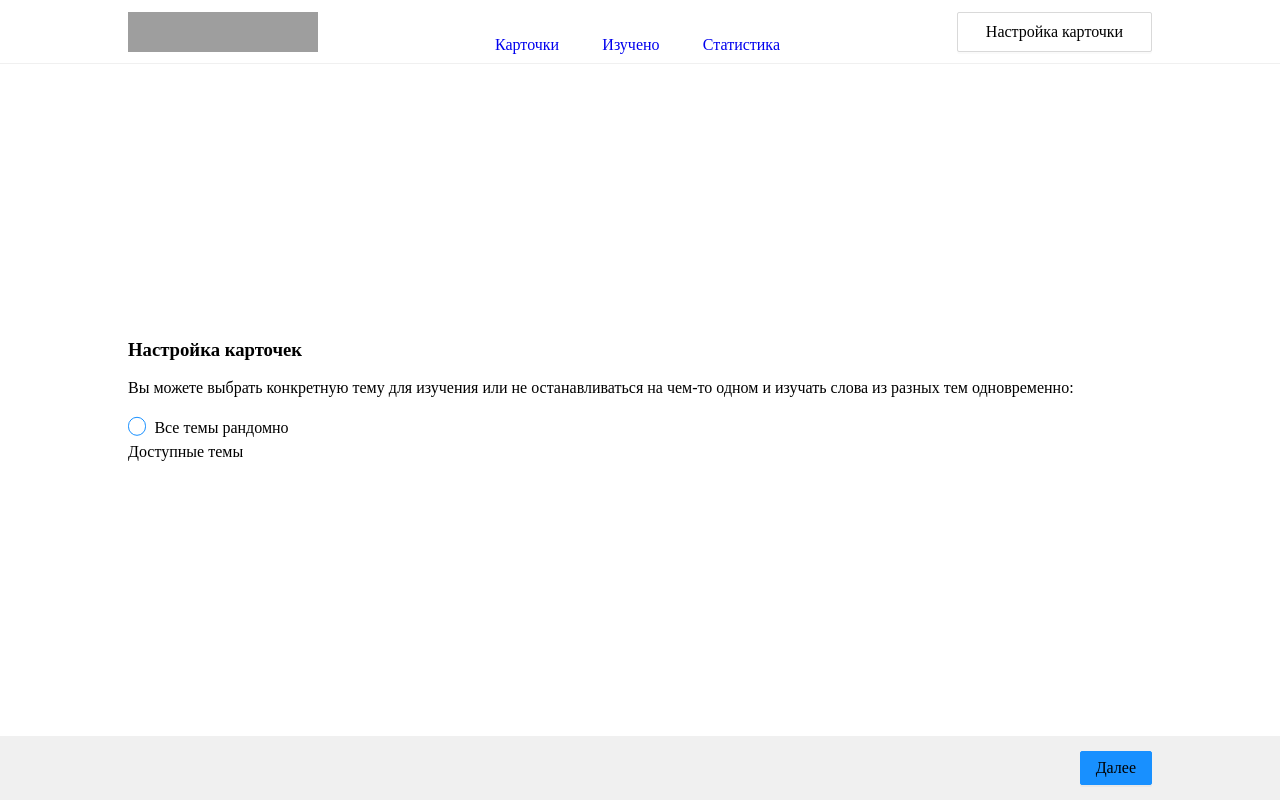
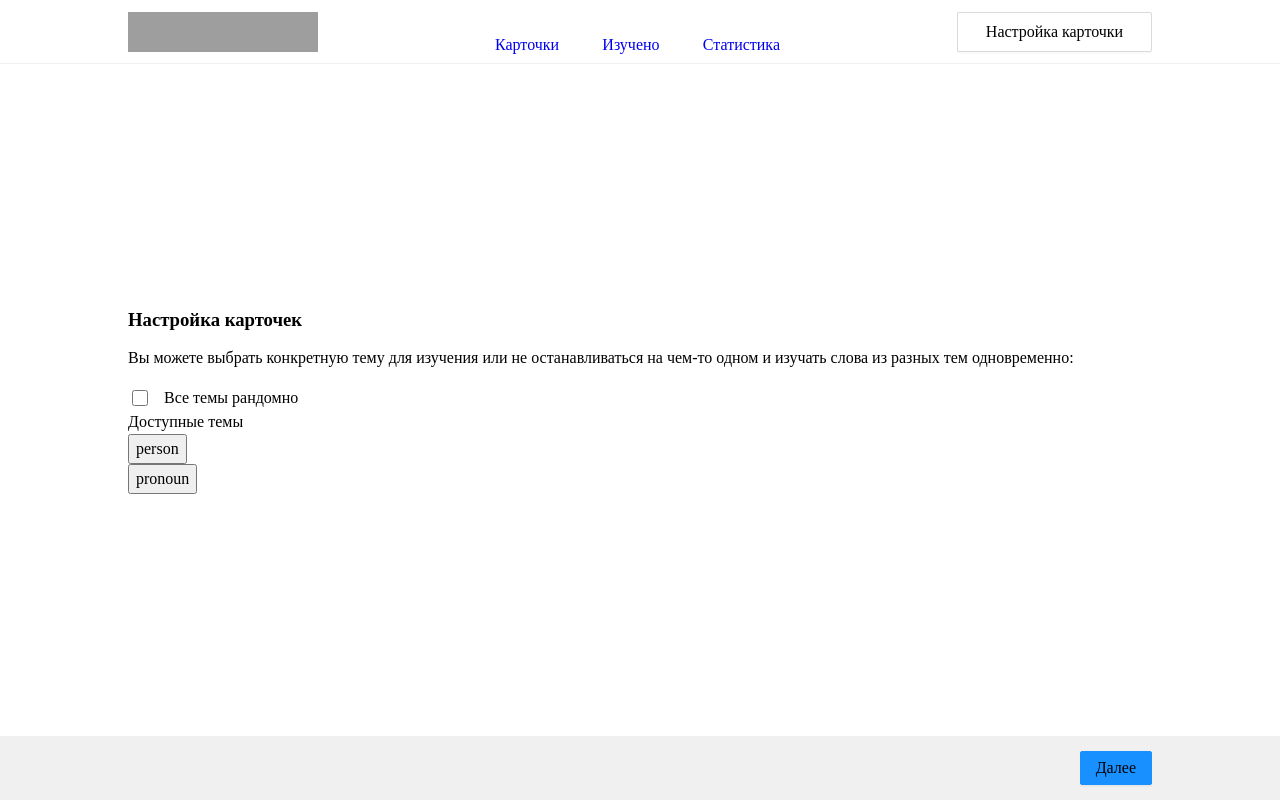
Before and after one commit to Igogoblin/LingvaFlip, a React (Vite) app: page /lingvaflip/settings in a window 1280 px wide. Built offline with nearby package versions, Linux system fonts and the light colour scheme; grey boxes are pictures that could not be loaded.

Commit message:
refactor: settings file

```diff
--- a/src/App.jsx
+++ b/src/App.jsx
@@ -32,6 +32,7 @@ function App() {
           ></Route>
           <Route
             path="/lingvaflip/settings"
+            // exact={true.toString()}
             element={<SettingCards></SettingCards>}
           ></Route>
           <Route path="*" element={<NotFound></NotFound>}></Route>
--- a/src/components/card/card.module.css
+++ b/src/components/card/card.module.css
@@ -58,6 +58,7 @@
   background: var(--Volcano-5);
   border: 0px;
   border-radius: 2px;
+  color: #ffffff;
 }
 .button_dont {
   width: 83px;
@@ -65,4 +66,5 @@
   background: var(--Primary-6);
   border: 0px;
   border-radius: 2px;
+  color: #ffffff;
 }
--- a/src/index.css
+++ b/src/index.css
@@ -38,6 +38,7 @@ body {
   line-height: 1.5;
   font-size: 16px;
   font-weight: 400;
+  /* background: #d9d9d9; */
 }
 
 /* Удаляем стандартную стилизацию для всех ul и il, у которых есть атрибут class*/
--- a/src/pages/setting/SettingCards.jsx
+++ b/src/pages/setting/SettingCards.jsx
@@ -1,6 +1,28 @@
 import s from "./settingsCard.module.css";
+import { useDispatch, useSelector } from "react-redux";
+import { toggleCheckedRandom } from "../../store/cardSlice";
+import SettingsThema from "./SettingsThema";
 
 function SettingCards() {
+  const dispatch = useDispatch();
+  const words = useSelector((state) => state.cards.words);
+  // isChecked = useSelector();
+  // const storedCheckboxState = JSON.parse(localStorage.getItem('checkboxState'));
+  //   if (storedCheckboxState !== null) {
+  //     dispatch(toggleCheckbox()); // Может потребоваться обновить хранилище Redux
+  //   }
+  // }, [dispatch]);
+
+  const handleCheckboxChange = () => {
+    dispatch(toggleCheckedRandom());
+    // localStorage.setItem("checkboxState", JSON.stringify(!isChecked));
+  };
+  let count = [];
+
+  words.forEach((element) => {
+    if (element.subject != count[count.length - 1]) count.push(element.subject);
+  });
+  console.log(count);
   return (
     <section className={s.section_setting}>
       <div className={s.wrapper_setting}>
@@ -10,10 +32,28 @@ function SettingCards() {
           на чем-то одном и изучать слова из разных тем одновременно:
         </p>
         <form className={s.check_area}>
-          <input type="checkbox" className={s.checkRandom}></input>{" "}
+          <input
+            type="checkbox"
+            className={s.checkRandom}
+            onChange={handleCheckboxChange}
+            // checked={isChecked}
+          ></input>{" "}
           <span>Все темы рандомно</span>
         </form>
         <div>Доступные темы</div>
+        <>
+          {count.map((el, index) => (
+            <SettingsThema
+              key={index}
+              thema={el}
+              option={count}
+            ></SettingsThema>
+          ))}
+        </>
+        {/* {count.map((el, index) => (
+
+          // <SettingsThema key={index} thema={el} ontion={count}></SettingsThema>
+        ))} */}
       </div>
     </section>
   );
--- /dev/null
+++ b/src/pages/setting/SettingsThema.jsx
@@ -0,0 +1,42 @@
+// import s from "./settingsCard.module";
+// import { useSelector } from "react-redux";
+// import { useState } from "react";
+
+const SettingsThema = (prop) => {
+  // let words = useSelector((state) => state.cards.words);
+  // console.log(words);
+
+  // const [isOpen, setIsOpen] = useState(false);
+
+  // const toggleDropdown = () => {
+  //   setIsOpen(!isOpen);
+  // };
+
+  // const handleOptionClick = () => {
+  //   setIsOpen(false);
+  // };
+
+  return (
+    <div>
+      <div>
+        <button
+        // onClick={toggleDropdown}
+        >
+          {prop.thema}
+        </button>
+      </div>
+      {/* {isOpen && (
+        <ul>
+          {words.map((word) => (
+            <li
+              key={word.id}
+              onClick={() => handleOptionClick(prop.option)}
+            ></li>
+          ))}
+        </ul>
+      )} */}
+    </div>
+  );
+};
+
+export default SettingsThema;
--- a/src/pages/setting/settingsCard.module.css
+++ b/src/pages/setting/settingsCard.module.css
@@ -11,7 +11,7 @@
   align-items: center;
 }
 
-.checkRandom {
+/* .checkRandom {
   appearance: none;
   background-color: #fff;
   margin: 0;
@@ -40,8 +40,30 @@
 }
 .checkRandom:checked::before {
   transform: scale(1);
+} */
+
+.checkRandom {
+  width: 16px;
+  height: 16px;
+  border: 2px solid #007bff; /* Синий цвет */
+  border-radius: 50%;
+  outline: none;
+  cursor: pointer;
+  margin-right: 8px;
 }
-
+.checkRandom:focus {
+  box-shadow: 0 0 4px #007bff;
+}
+.checkrandom:checked {
+  background-color: #007bff;
+}
+.checkRandom::before {
+  content: "";
+  display: block;
+  width: 0;
+  height: 0;
+  visibility: hidden;
+}
 .settings_text {
   margin: 11px 0 16px 0;
 }
--- a/src/store/cardSlice.js
+++ b/src/store/cardSlice.js
@@ -37,7 +37,7 @@ const cardSlice = createSlice({
       const studAll = state.words.find((word) => word.id === action.payload);
       stud.study = true;
       studAll.study = true;
-      console.log(stud);
+      // console.log(stud);
       // state.studied.set(stud.subject, stud);
     },
     takeCard(state) {
@@ -67,6 +67,9 @@ const cardSlice = createSlice({
         }
       });
     },
+    toggleCheckedRandom(state) {
+      state.random = !state.random;
+    },
 
     // studiedCards(state,action){}
 
@@ -86,5 +89,6 @@ export const {
   changeNow,
   resetAllCards,
   resetThema,
+  toggleCheckedRandom,
 } = cardSlice.actions;
 export default cardSlice.reducer;
```
